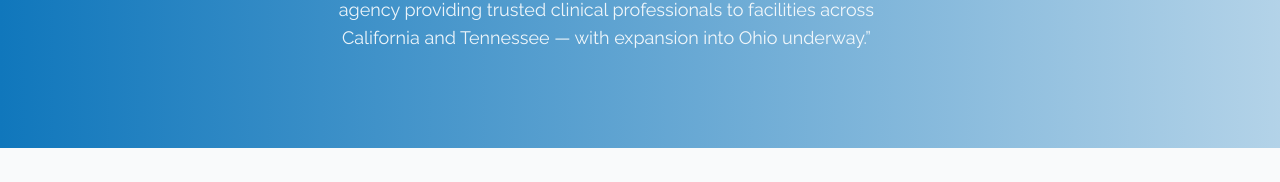
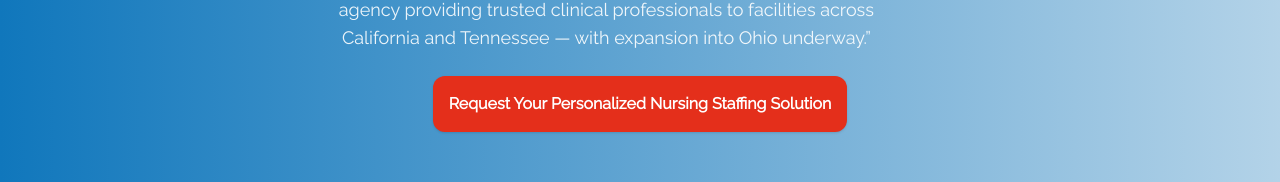
Before and after one commit to shejanNizam/healthcare-web, a Next.js app: page /about in a window 1280 px wide. Shown: the part 592-774 px from the top of the page. Built offline with nearby package versions, Linux system fonts and the light colour scheme; no server answers; what @ant-design/nextjs-registry would draw is missing.

Commit message:
CustomButton component designed for reuse

```diff
--- /dev/null
+++ b/src/components/CustomButton.tsx
@@ -0,0 +1,12 @@
+export default function CustomButton({ text }: { text: string }) {
+  return (
+    <div>
+      <button
+        className="text-white font-bold bg-[#e42f1b] rounded-xl shadow-sm cursor-pointer w-fit mx-auto p-4
+                   transition-all duration-300 ease-in-out hover:shadow-xl hover:scale-102"
+      >
+        {text}
+      </button>
+    </div>
+  );
+}
--- a/src/components/IntBanner.tsx
+++ b/src/components/IntBanner.tsx
@@ -1,3 +1,5 @@
+import CustomButton from "./CustomButton";
+
 interface IntBannerProps {
   title: string;
   description: string | React.ReactNode;
@@ -28,6 +30,8 @@ export default function IntBanner({ title, description }: IntBannerProps) {
               {description}
             </p>
           )}
+
+          <CustomButton text="Request Your Personalized Nursing Staffing Solution" />
         </div>
       </div>
     </div>
```
